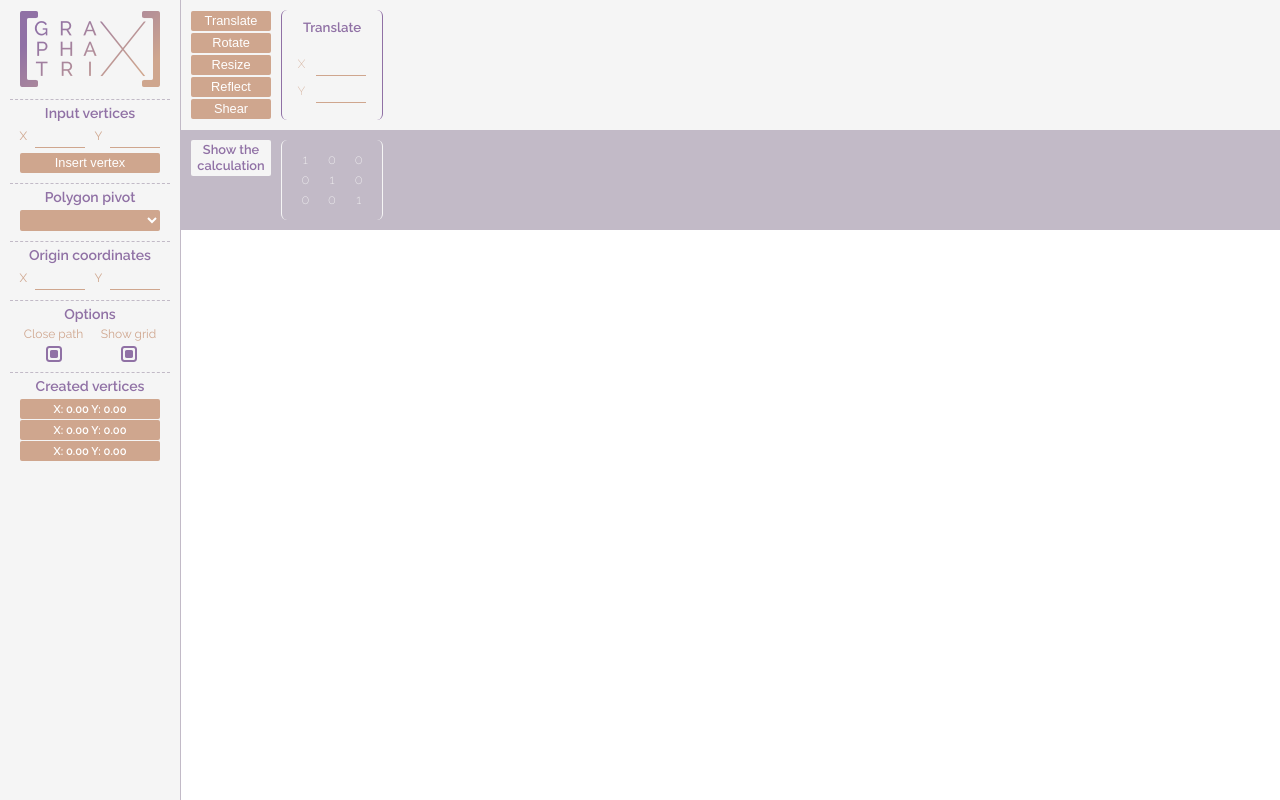
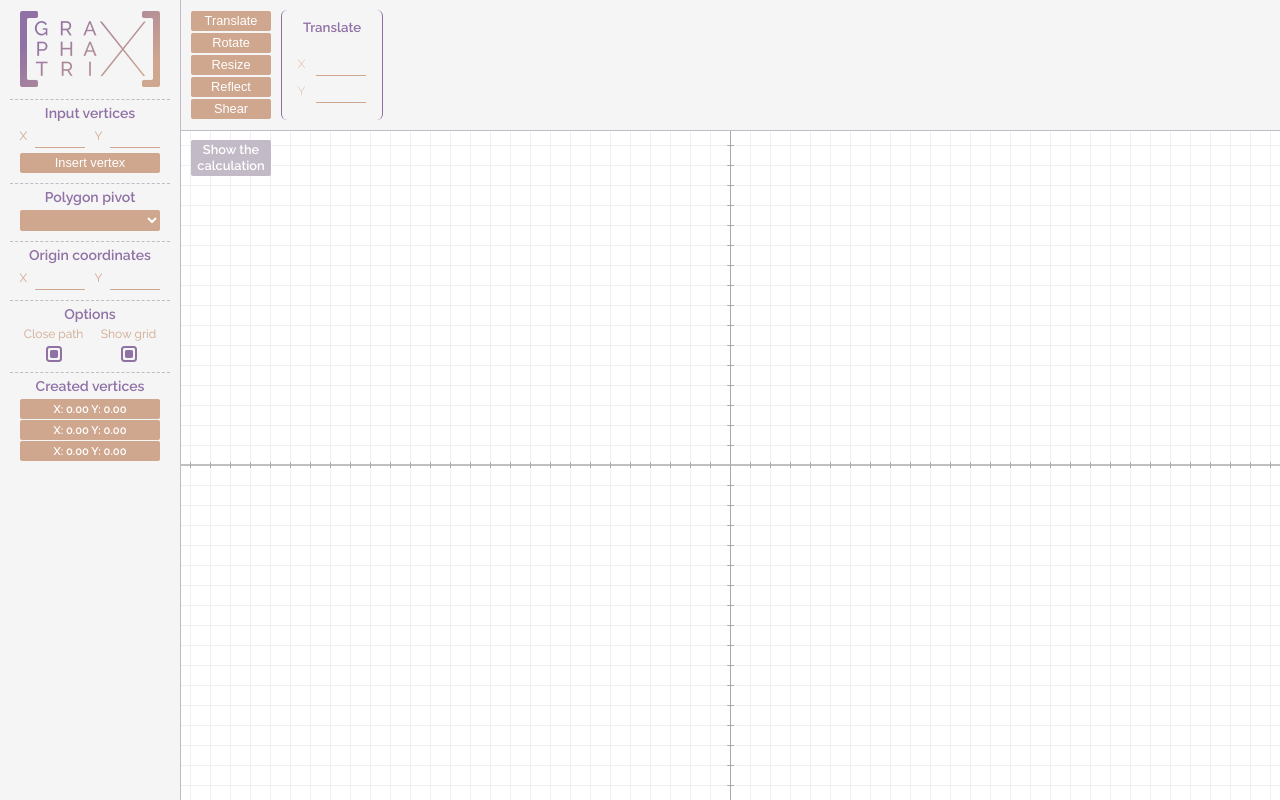
Before and after one commit to mwfontes/graphatrix, a website built with webpack: page src/index.html in a window 1280 px wide. Built offline with nearby package versions, Linux system fonts and the light colour scheme; files whose address does not match are found by name.

Commit message:
Created canvas.js, grids and cartesian plane

```diff
--- a/src/css/canvas.scss
+++ b/src/css/canvas.scss
@@ -1,9 +1,7 @@
 #canvas {
 	position:absolute;
 	left: 180px;
-    top: 80px;
-    width: calc(100% - 180px);
-    height: calc(100% - 80px);
+    top: 130px;
 }
 
 #canvas:hover {
--- a/src/css/global.scss
+++ b/src/css/global.scss
@@ -3,13 +3,18 @@ $color-medium: #9071a5;
 $color-medium-light: #c2bac7;
 $color-light: #cfa68e;
 $color-gray-light: #f5f5f5;
-$font-numbers: 'Yantramanav', sans-serif;
-
+$font-numbers: 'Yantramanav',
+sans-serif;
 $elements-height: 16px;
-
 * {
     margin: 0;
     padding: 0;
+    -webkit-touch-callout: none;
+    -webkit-user-select: none;
+    -khtml-user-select: none;
+    -moz-user-select: none;
+    -ms-user-select: none;
+    user-select: none;
 }
 
 body,
@@ -47,12 +52,10 @@ div {
     font-size: 0.8rem;
     cursor: pointer;
     transition: all 0.25s ease;
-
     &:hover {
         transform: scale(1.1, 1.1);
         background-color: $color-medium;
     }
-
     &:active {
         transition: all 0.05s ease;
         transform: scale(0.9, 0.9);
@@ -73,8 +76,15 @@ div {
     font-size: 1.1rem;
     font-weight: 300;
     padding: 5px 0;
+    -webkit-touch-callout: initial;
+    -webkit-user-select: initial;
+    -khtml-user-select: initial;
+    -moz-user-select: initial;
+    -ms-user-select: initial;
+    user-select: initial;
 }
 
 @import 'insert-container.scss';
 @import 'matrixes-container.scss';
 @import 'calculations-panel.scss';
+@import 'canvas.scss';
--- a/src/css/matrixes-container.scss
+++ b/src/css/matrixes-container.scss
@@ -7,6 +7,8 @@
 	background-color: $color-gray-light;
 	padding-bottom: 10px;
 	display: flex;
+	border-bottom: 1px solid $color-medium-light;
+
 	#matrixes-buttons-container {
 		margin: 10px 0 0 10px;
 		width: 80px;
--- a/src/index.html
+++ b/src/index.html
@@ -9,7 +9,6 @@
 
 	<link href="https://fonts.googleapis.com/css?family=Raleway:200,400,600|Yantramanav:300" rel="stylesheet">
 	<link rel="stylesheet" type="text/css" href="graphatrix.bundle.css" />
-	<!-- <script type="text/javascript" src="graphatrix.bundle.js"></script> -->
 </head>
 
 <body>
@@ -152,7 +151,7 @@
 
 
 		<!-- CALCULATIONS PANEL -->
-			<div id="calculations-panel" class="open">
+		<div id="calculations-panel">
 
 			<div class="matrix">
 				<li>
@@ -174,9 +173,11 @@
 		</div>
 
 		<!-- DISPLAY/HIDE CALCULATIONS PANEL BUTTON -->
-			<div id="calculations-display-button" class="open">Show the calculation</div>
+		<div id="calculations-display-button">Show the calculation</div>
 
 	</article>
+
+	<script type="text/javascript" src="graphatrix.bundle.js"></script>
 </body>
 
 </html>
--- a/src/js/app.js
+++ b/src/js/app.js
@@ -1,6 +1,21 @@
 import '../css/global.scss';
 
-function whatever(){
-    console.log("The Webpack convertion has begun...");
-    console.log("Second line");
+import Canvas from './canvas';
+
+class Graphatrix {
+
+    constructor () {
+
+        this.canvas = undefined;
+    }
+
+    start() {
+
+        // sets the drawing canvas
+        // this.canvas.draw();
+        this.canvas = new Canvas(document.getElementById('canvas'));
+    }
 }
+
+const graphatrix = new Graphatrix();
+graphatrix.start();
--- /dev/null
+++ b/src/js/canvas.js
@@ -0,0 +1,285 @@
+class Canvas {
+
+    constructor(_canvasElement) {
+
+        this.canvasDOM = _canvasElement; // canvas DOM element
+        this.canvas = this.canvasDOM.getContext('2d'); // drawing canvas
+        this.size = [0, 0]; // canvas' size
+        this.center = [0, 0]; // relative center
+        this.dragDelta = [0, 0]; // how much has been dragged in X and Y
+        this.scale = 20; // Drawing scale
+        this.margins = [180, 130];
+
+        this.init();
+    }
+
+    // sets the Canvas DOM element current size for drawing calcs
+    defSize() {
+        let width = window.innerWidth - this.margins[0];
+        let height = window.innerHeight - this.margins[1];
+        this.canvasDOM.setAttribute("width", width);
+        this.canvasDOM.setAttribute("height", height);
+        this.size = [width, height];
+    }
+
+    // sets the relative center from where to draw
+    // :: the plane's 0,0
+    setCenter(_w, _h) {
+        this.center = [
+            (_w / 2) - this.dragDelta[0],
+            (_h / 2) - this.dragDelta[1]
+        ];
+    }
+
+    // TBD
+    setScale(evt) {
+        let delta = Math.max(-1, Math.min(1, evt.wheelDelta));
+        this.scale = Math.max(4, Math.min(100, this.scale + (delta * 5)));
+        this.draw();
+    }
+
+    // Draws the target at the center of the polygon
+    target() {
+        // let targetXY = calcula(getCenterPoint()[0], getCenterPoint()[1], false);
+
+        // this.canvas.beginPath();
+        // // desenha círculo (x, y, raio, angulo inicial, angulo final)
+        // this.canvas.arc(targetXY[0], targetXY[1], 5, 0, 2 * Math.PI);
+
+        // // desenha linha horizontal
+        // this.canvas.moveTo(targetXY[0] + 10, targetXY[1]);
+        // this.canvas.lineTo(targetXY[0] - 10, targetXY[1]);
+
+        // // desenha linha vertical
+        // this.canvas.moveTo(targetXY[0], targetXY[1] - 10);
+        // this.canvas.lineTo(targetXY[0], targetXY[1] + 10);
+
+        // // termina desenho
+        // this.canvas.strokeStyle = "#d00";
+        // this.canvas.lineWidth = 1;
+        // this.canvas.stroke();
+        // this.canvas.closePath();
+    }
+
+    grid() {
+        // if (document.getElementById("show-grid").checked) {
+
+        this.canvas.strokeStyle = "#f0f0f0";
+        this.canvas.lineWidth = 1;
+
+        let i;
+
+        // -X
+        for (
+            i = this.center[0] - this.scale; i > 0; i -= this.scale
+        ) {
+            this.canvas.beginPath();
+            this.canvas.moveTo(Math.floor(i) + 0.5, 0);
+            this.canvas.lineTo(Math.floor(i) + 0.5, this.size[1]);
+            this.canvas.closePath();
+            this.canvas.stroke();
+        }
+
+        // +X
+        for (i = this.center[0] + this.scale; i < this.size[0]; i += this.scale) {
+            this.canvas.beginPath();
+            this.canvas.moveTo(Math.floor(i) + 0.5, 0);
+            this.canvas.lineTo(Math.floor(i) + 0.5, this.size[1]);
+            this.canvas.closePath();
+            this.canvas.stroke();
+        }
+
+        // +Y
+        for (i = this.center[1] - this.scale; i > 0; i -= this.scale) {
+            this.canvas.beginPath();
+            this.canvas.moveTo(0, Math.floor(i) + 0.5);
+            this.canvas.lineTo(this.size[0], Math.floor(i) + 0.5);
+            this.canvas.closePath();
+            this.canvas.stroke();
+        }
+
+        // -Y
+        for (i = this.center[1] + this.scale; i < this.size[1]; i += this.scale) {
+            this.canvas.beginPath();
+            this.canvas.moveTo(0, Math.floor(i) + 0.5);
+            this.canvas.lineTo(this.size[0], Math.floor(i) + 0.5);
+            this.canvas.closePath();
+            this.canvas.stroke();
+        }
+        // }
+    }
+
+
+    cartesianPlane() {
+
+        this.canvas.strokeStyle = "#aaa";
+        this.canvas.fillStyle = "#aaa";
+        this.canvas.lineWidth = 1;
+        this.canvas.font = "12px sans-serif";
+
+        // LINHA X
+        this.canvas.beginPath();
+        this.canvas.moveTo(0, this.center[1]);
+        this.canvas.lineTo(this.size[0], this.center[1]);
+        this.canvas.closePath();
+        this.canvas.stroke();
+
+        let i;
+
+        // -X
+        for (i = this.center[0] - this.scale; i > 0; i -= this.scale) {
+            this.canvas.beginPath();
+            this.canvas.moveTo(Math.floor(i) + 0.5, this.center[1] - 3);
+            this.canvas.lineTo(Math.floor(i) + 0.5, this.center[1] + 3);
+            this.canvas.closePath();
+            this.canvas.stroke();
+        }
+
+        // +X
+        for (i = this.center[0] + this.scale; i < this.size[0]; i += this.scale) {
+            this.canvas.beginPath();
+            this.canvas.moveTo(Math.floor(i) + 0.5, this.center[1] - 3);
+            this.canvas.lineTo(Math.floor(i) + 0.5, this.center[1] + 3);
+            this.canvas.closePath();
+            this.canvas.stroke();
+        }
+
+        // LINHA Y
+        this.canvas.beginPath();
+        this.canvas.moveTo(this.center[0] + 0.5, 0);
+        this.canvas.lineTo(this.center[0] + 0.5, this.size[1]);
+        this.canvas.closePath();
+        this.canvas.stroke();
+
+        // +Y
+        for (i = this.center[1] - this.scale; i > 0; i -= this.scale) {
+            this.canvas.beginPath();
+            this.canvas.moveTo(this.center[0] - 2.5, Math.floor(i) + 0.5);
+            this.canvas.lineTo(this.center[0] + 3.5, Math.floor(i) + 0.5);
+            this.canvas.closePath();
+            this.canvas.stroke();
+        }
+
+        // -Y
+        for (i = this.center[1] + this.scale; i < this.size[1]; i += this.scale) {
+            this.canvas.beginPath();
+            this.canvas.moveTo(this.center[0] - 2.5, Math.floor(i) + 0.5);
+            this.canvas.lineTo(this.center[0] + 3.5, Math.floor(i) + 0.5);
+            this.canvas.closePath();
+            this.canvas.stroke();
+        }
+
+    }
+
+
+    draw() {
+        this.canvas.clearRect(0, 0, this.size[0], this.size[1]);
+
+        this.grid();
+        this.cartesianPlane();
+        // geraPlano();
+
+        // DESENHA FORMA BASE - ***** NAO MODIFICADA *****
+        // if (_allData.points.length > 1) {
+
+        //     this.canvas.beginPath();
+        //     var calcPointsXY = calculaOriginal(_allData.points[0].x, _allData.points[0].y);
+        //     this.canvas.moveTo(calcPointsXY[0], calcPointsXY[1]);
+        //     for (var c = 1; c < _allData.points.length; c++) {
+        //         calcPointsXY = calculaOriginal(_allData.points[c].x, _allData.points[c].y);
+        //         this.canvas.lineTo(calcPointsXY[0], calcPointsXY[1]);
+        //     }
+
+        //     if (document.getElementById("open-close-path").checked) {
+        //         this.canvas.closePath();
+        //     }
+
+        //     this.canvas.strokeStyle = "#abc";
+        //     this.canvas.lineWidth = 2;
+        //     this.canvas.stroke();
+        // }
+
+        // // DESENHA FORMA ***** MODIFICADA *****
+        // if (_allData.points.length > 1) {
+
+        //     this.canvas.beginPath();
+        //     calcPointsXY = calcula(_allData.points[0].x, _allData.points[0].y, false);
+        //     this.canvas.moveTo(calcPointsXY[0], calcPointsXY[1]);
+        //     for (var c = 1; c < _allData.points.length; c++) {
+        //         calcPointsXY = calcula(_allData.points[c].x, _allData.points[c].y, false);
+        //         this.canvas.lineTo(calcPointsXY[0], calcPointsXY[1]);
+        //     }
+
+        //     if (document.getElementById("open-close-path").checked) {
+        //         this.canvas.closePath();
+        //     }
+
+        //     this.canvas.strokeStyle = "#000";
+        //     this.canvas.lineWidth = 2;
+        //     this.canvas.stroke();
+        // }
+
+        // if (_allData.points.length > 0) {
+        //     for (var g = 0; g < _allData.points.length; g++) {
+        //         var calcPointsXY = calcula(_allData.points[g].x, _allData.points[g].y, false);
+
+        //         this.canvas.beginPath();
+        //         this.canvas.arc(calcPointsXY[0], calcPointsXY[1], 3, 0, 2*Math.PI);
+        //         this.canvas.fillStyle = "#d00";
+        //         this.canvas.fill();
+        //         this.canvas.closePath();
+        //     }
+        // }
+
+    }
+
+    drag(evt) {
+
+        let _this = this;
+
+        let startPosition = [
+            evt.pageX,
+            evt.pageY
+        ]
+
+        let currentCenter = [
+            this.center[0],
+            this.center[1]
+        ]
+
+        function dragMove(evt) {
+
+            _this.center = [
+                currentCenter[0] - (startPosition[0] - evt.pageX),
+                currentCenter[1] - (startPosition[1] - evt.pageY)
+            ];
+
+            _this.draw();
+        }
+
+        function stopDrag() {
+            window.removeEventListener("mousemove", dragMove);
+            window.removeEventListener("mouseup", stopDrag);
+        }
+
+        window.addEventListener("mousemove", dragMove);
+        window.addEventListener("mouseup", stopDrag);
+    }
+
+    init() {
+        this.defSize();
+        this.setCenter(this.size[0], this.size[1]);
+        this.draw();
+
+        // CANVAS LISTENERS
+
+        // hold and drag
+        this.canvasDOM.addEventListener("mousedown", this.drag.bind(this));
+
+        // zoom in/out
+        window.addEventListener("mousewheel", this.setScale.bind(this), false);
+        window.addEventListener("DOMMouseScroll", this.setScale.bind(this), false);
+    }
+}
+
+export default Canvas;
--- a/webpack.config.js
+++ b/webpack.config.js
@@ -7,7 +7,7 @@ module.exports = {
 	entry: './src/js/app.js',
 	output: {
 		path: path.resolve(__dirname, 'build'),
-		filename: 'grapathix.bundle.js',
+		filename: 'graphatrix.bundle.js',
 		publicPath: ""
 	},
 	devtool: 'source-map',
```
Also changed, not shown: src/js/oldies/calcs.js (renamed from src/js/calcs.js), src/js/oldies/globals.js (renamed from src/js/globals.js), src/js/oldies/matrixes.js (renamed from src/js/matrixes.js), src/js/oldies/objects.js (renamed from src/js/objects.js), src/js/oldies/rearrange.js (renamed from src/js/rearrange.js). Lines whose indentation alone changed are shown as unchanged.
